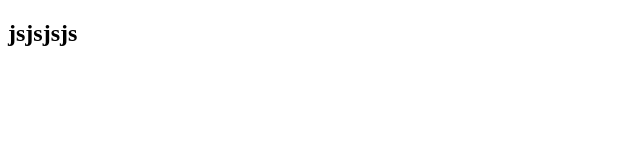
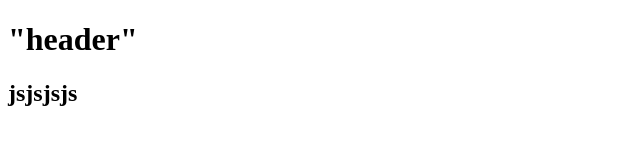
Before and after one commit to Richard-git77/curso, a plain HTML site: page index.html in a window 1280 px wide. Shown: the whole page, without its empty margins (0-640 px from the left). Drawn offline with Linux system fonts and the light colour scheme.

Commit message:
Agregamos header

```diff
--- a/index.html
+++ b/index.html
@@ -7,9 +7,11 @@
     <title>git y github</title>
 </head>
 <body>
+    <header><h1>"header"</h1></header>
 <div class="container"></div>
 <h2>
 jsjsjsjs
+
 </h2>
 
 </body>
```
